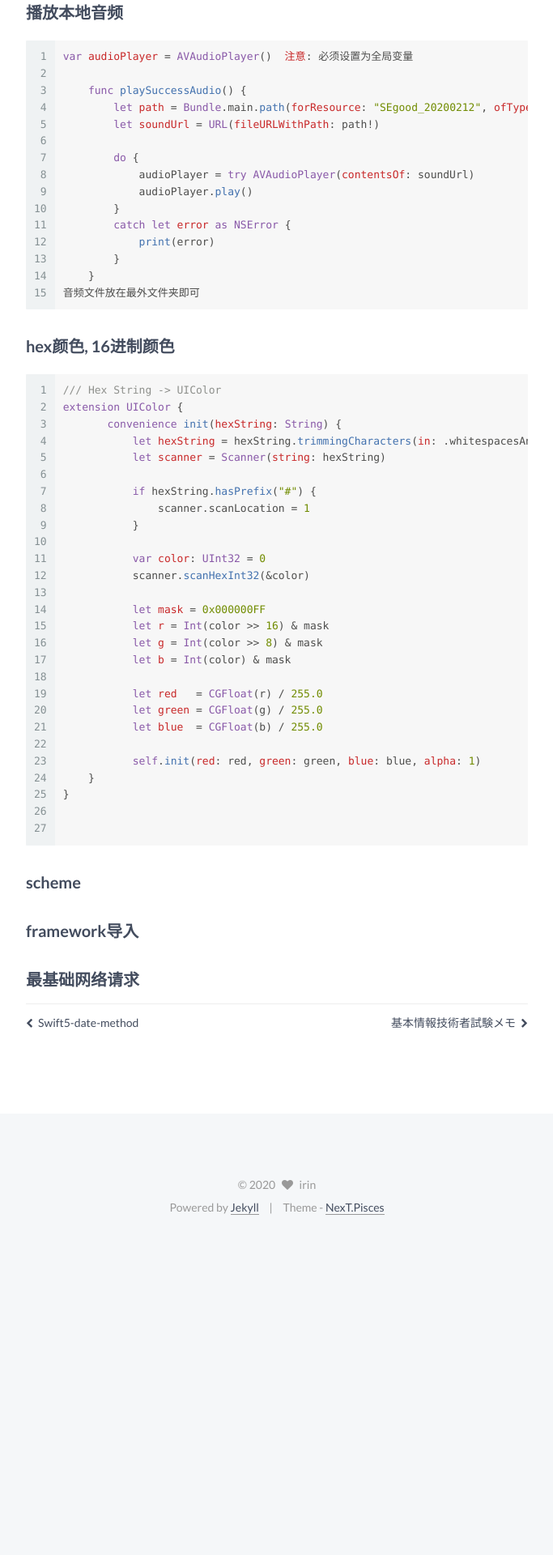
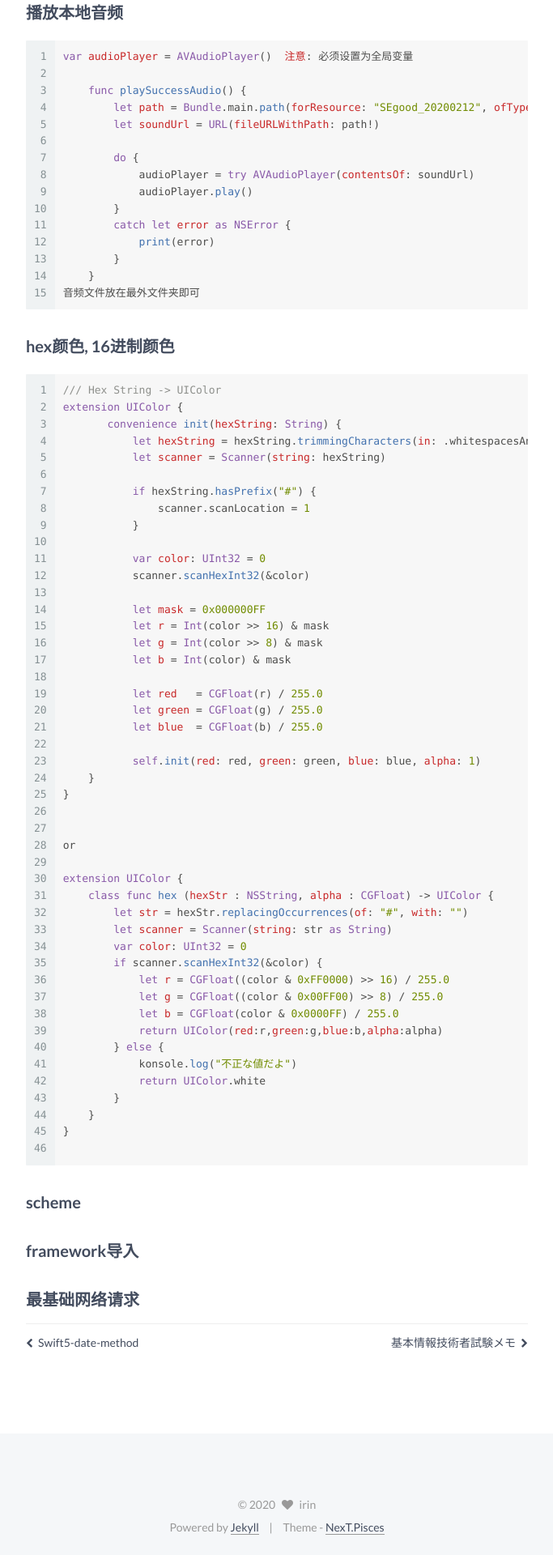
Before and after one commit to lisheng1009/lisheng1009.github.io-old, a Jekyll site: the page built from _posts/2020-03-26-Swift5-common-fuctions.md, in a window 1280 px wide. Shown: the part 2477-4397 px from the top of the page at 81% size, without its empty margins (428-1111 px from the left). Built offline with Jekyll 4.4.1, drawn with Linux system fonts in a browser that asks for light colours; before the commit the page ends 4002 px from its top, so only the background shows below that.

Commit message:
Update 2020-03-26-Swift5-common-fuctions.md

````diff
--- a/_posts/2020-03-26-Swift5-common-fuctions.md
+++ b/_posts/2020-03-26-Swift5-common-fuctions.md
@@ -154,6 +154,25 @@ extension UIColor {
 }
 
 
+or
+
+extension UIColor {
+    class func hex (hexStr : NSString, alpha : CGFloat) -> UIColor {
+        let str = hexStr.replacingOccurrences(of: "#", with: "")
+        let scanner = Scanner(string: str as String)
+        var color: UInt32 = 0
+        if scanner.scanHexInt32(&color) {
+            let r = CGFloat((color & 0xFF0000) >> 16) / 255.0
+            let g = CGFloat((color & 0x00FF00) >> 8) / 255.0
+            let b = CGFloat(color & 0x0000FF) / 255.0
+            return UIColor(red:r,green:g,blue:b,alpha:alpha)
+        } else {
+            konsole.log("不正な値だよ")
+            return UIColor.white
+        }
+    }
+}
+
 ```
 
 
````
